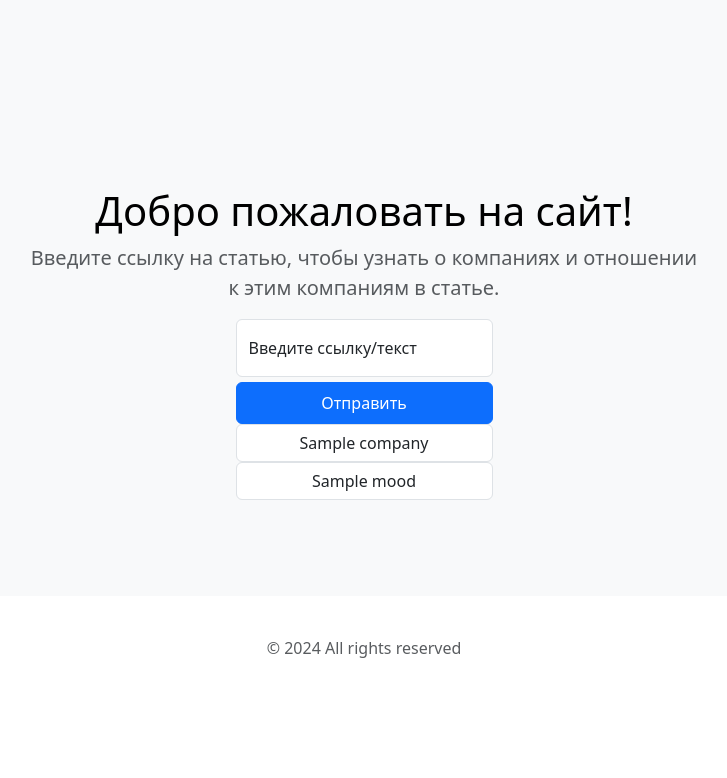
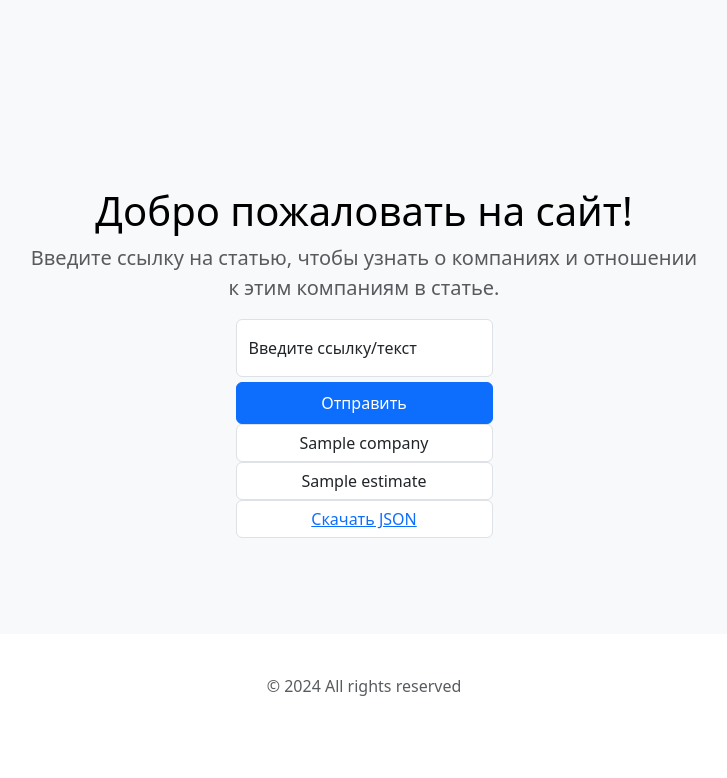
Before and after one commit to helebka/alabuga_hackathon, a Flask app: template app/templates/main.html in a window 1280 px wide. Shown: the part 122-900 px from the top of the page, without its empty margins (276-1003 px from the left). Before the commit the page ends 780 px from the top, so only its background shows below. Run offline with Flask 3, Linux system fonts and the light colour scheme; the template is opened without the code that fills it: most values are stand-ins (such as "Sample title", 1, 10 or a date in 2020).

Commit message:
pre=release

```diff
--- a/app/__init__.py
+++ b/app/__init__.py
@@ -1,3 +1,4 @@
+import datetime
 import os
 
 from flask import Flask, redirect
@@ -7,6 +8,7 @@ from flask import request, render_template
 from app.analysers.text_analyser import text_analyser
 from app.get_web_data.parser import parser
 from app.work_with_files.create_json import create_json
+import json
 
 load_dotenv()
 
@@ -29,4 +31,6 @@ def index_post():
         text = url
 
     answer = text_analyser(text)
-    return render_template("/main.html", company=answer[0], mood=answer[1])
+    data = create_json(answer[0], answer[1])
+
+    return render_template("/main.html", company=answer[0], estimate=answer[1], file_path=data)
--- a/app/analysers/context_analyser.py
+++ b/app/analysers/context_analyser.py
@@ -1,4 +1,5 @@
 from textblob import TextBlob
+
 
 def analyze_emotional_content(text: str) -> str:
 
--- a/app/templates/main.html
+++ b/app/templates/main.html
@@ -45,7 +45,8 @@
             </form>
             {% if company %}
             <label class="form-control">{{company}}</label>
-            <label class="form-control">{{mood}}</label>
+            <label class="form-control">{{estimate}}</label>
+            <label class="form-control"><a href="/static/data{{file_path}}.json" download>Скачать JSON</a></label>
             {% endif %}
         </div>
     </div>
```
Also changed, not shown: app/analysers/extracter_companies.py (line endings or trailing spaces).
